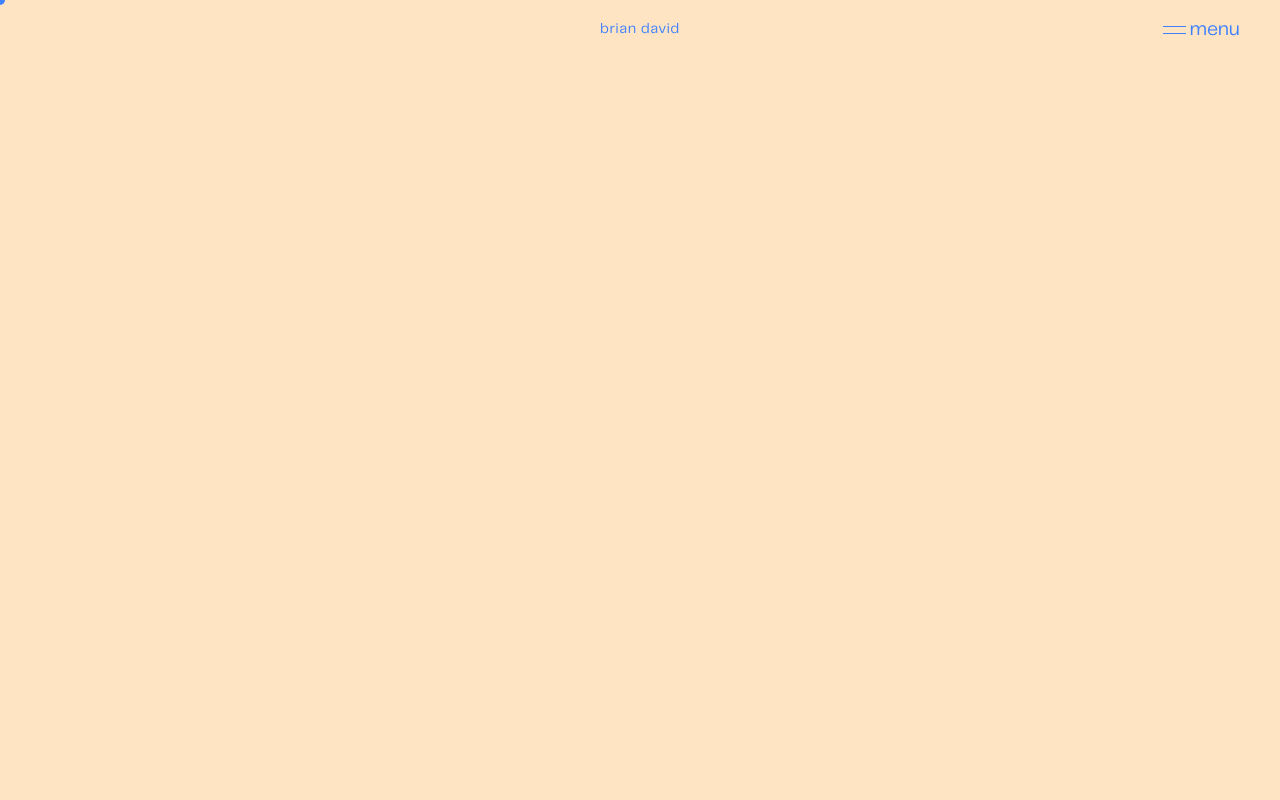
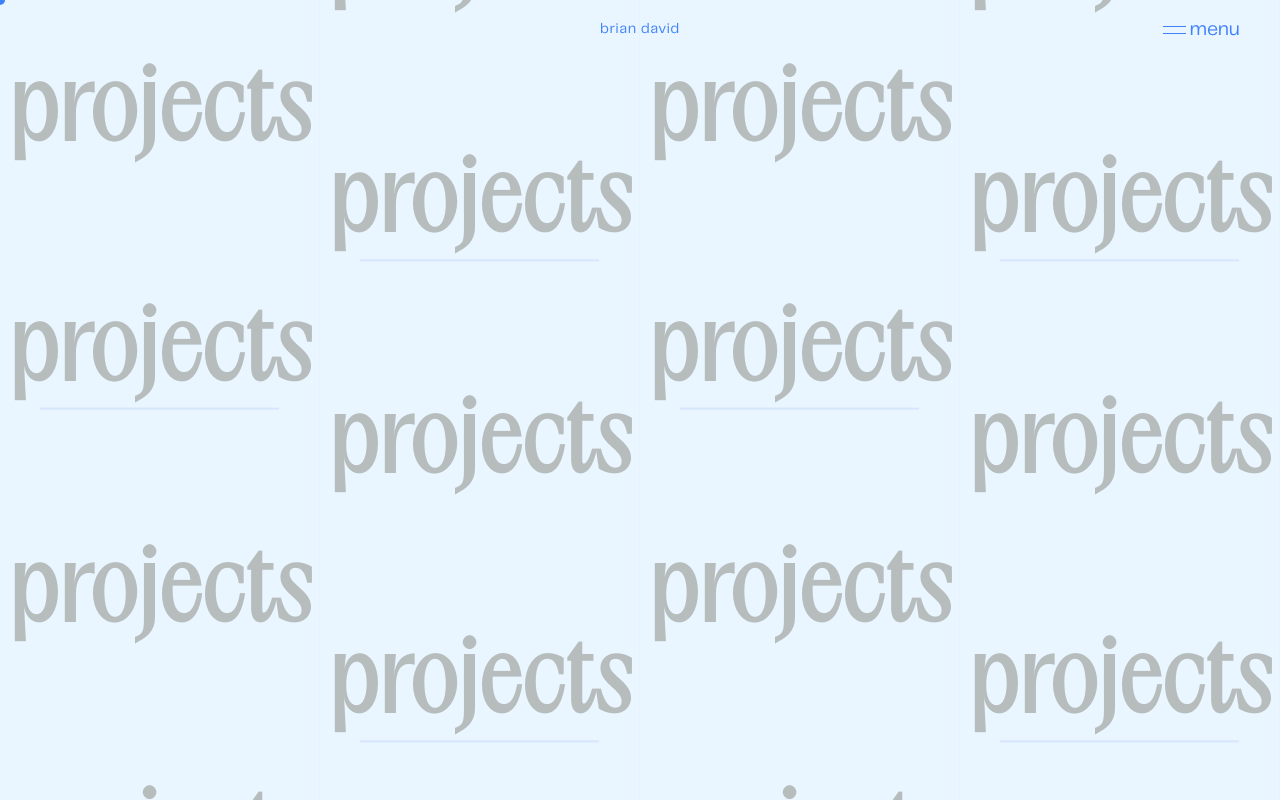
Before and after one commit to brian-david4/brian-portfolio-website, a React (Vite) app in the folder portfolio-website/: page /projects in a window 1280 px wide. Built offline with nearby package versions, Linux system fonts and the light colour scheme.

Commit message:
Refactor ProjectPage anims + styles

```diff
--- a/portfolio-website/src/components/ProjectIntro/ProjectIntro.tsx
+++ b/portfolio-website/src/components/ProjectIntro/ProjectIntro.tsx
@@ -12,7 +12,7 @@ const ProjectIntro = ({ title }: ProjectIntroProps) => {
       <motion.div
         initial={{ opacity: 1 }}
         exit={{ opacity: 0 }}
-        transition={{ duration: 2.5, ease: [0.76, 0, 0.24, 1] }}
+        transition={{ duration: 3.5, ease: [0.76, 0, 0.24, 1], delay: 0.5 }}
         className={styles.introWrapper}
       >
         <div className={styles.introSection}>
--- a/portfolio-website/src/components/ProjectIntro/prjIntro.module.css
+++ b/portfolio-website/src/components/ProjectIntro/prjIntro.module.css
@@ -2,15 +2,14 @@
   position: relative;
   height: 100%;
   width: 100%;
-  background-color: aqua;
   display: flex;
   flex-direction: row;
 }
 .introSection {
   width: 25%;
   height: 100%;
-  background-color: bisque;
-  border-right: 1px solid black;
+  /* background-color: bisque; */
+  border-right: 1px solid rgba(175, 208, 214, 0.1);
   display: flex;
   flex-direction: column;
   overflow: hidden;
--- a/portfolio-website/src/components/ProjectIntroSection/ProjectIntroSection.tsx
+++ b/portfolio-website/src/components/ProjectIntroSection/ProjectIntroSection.tsx
@@ -7,55 +7,26 @@ interface ProjectIntroSectionProps {
 }
 
 const ProjectIntroSection = ({ title, bottom }: ProjectIntroSectionProps) => {
+  const array = new Array(52);
   return (
     <motion.div
       initial={{ y: "0%" }}
       animate={{ y: bottom ? "100%" : "-100%" }}
-      transition={{ duration: 7, ease: [0.83, 0, 0.17, 1], delay: 1 }}
+      transition={{ duration: 8, ease: [0.83, 0, 0.17, 1], delay: 1 }}
       className={`${styles.sectionInner} ${bottom ? styles.bottom : ""}`}
     >
-      <h1 className={styles.projectFont}>{title}</h1>
-      <h1 className={styles.projectFont}>{title}</h1>
-      <h1 className={styles.projectFont}>{title}</h1>
-      <h1 className={styles.projectFont}>{title}</h1>
-      <h1 className={styles.projectFont}>{title}</h1>
-      <h1 className={styles.projectFont}>{title}</h1>
-      <h1 className={styles.projectFont}>{title}</h1>
-      <h1 className={styles.projectFont}>{title}</h1>
-      <h1 className={styles.projectFont}>{title}</h1>
-      <h1 className={styles.projectFont}>{title}</h1>
-      <h1 className={styles.projectFont}>{title}</h1>
-      <h1 className={styles.projectFont}>{title}</h1>
-      <h1 className={styles.projectFont}>{title}</h1>
-      <h1 className={styles.projectFont}>{title}</h1>
-      <h1 className={styles.projectFont}>{title}</h1>
-      <h1 className={styles.projectFont}>{title}</h1>
-      <h1 className={styles.projectFont}>{title}</h1>
-      <h1 className={styles.projectFont}>{title}</h1>
-      <h1 className={styles.projectFont}>{title}</h1>
-      <h1 className={styles.projectFont}>{title}</h1>
-      <h1 className={styles.projectFont}>{title}</h1>
-      <h1 className={styles.projectFont}>{title}</h1>
-      <h1 className={styles.projectFont}>{title}</h1>
-      <h1 className={styles.projectFont}>{title}</h1>
-      <h1 className={styles.projectFont}>{title}</h1>
-      <h1 className={styles.projectFont}>{title}</h1>
-      <h1 className={styles.projectFont}>{title}</h1>
-      <h1 className={styles.projectFont}>{title}</h1>
-      <h1 className={styles.projectFont}>{title}</h1>
-      <h1 className={styles.projectFont}>{title}</h1>
-      <h1 className={styles.projectFont}>{title}</h1>
-      <h1 className={styles.projectFont}>{title}</h1>
-      <h1 className={styles.projectFont}>{title}</h1>
-      <h1 className={styles.projectFont}>{title}</h1>
-      <h1 className={styles.projectFont}>{title}</h1>
-      <h1 className={styles.projectFont}>{title}</h1>
-      <h1 className={styles.projectFont}>{title}</h1>
-      <h1 className={styles.projectFont}>{title}</h1>
-      <h1 className={styles.projectFont}>{title}</h1>
-      <h1 className={styles.projectFont}>{title}</h1>
-      <h1 className={styles.projectFont}>{title}</h1>
-      <h1 className={styles.projectFont}>{title}</h1>
+      {Array.from({ length: array.length }).map((_, idx) => {
+        return (
+          <h1
+            key={`ti_${idx}`}
+            className={`${styles.projectFont} ${
+              idx % 2 === 0 ? styles.underline : ""
+            }`}
+          >
+            {title}
+          </h1>
+        );
+      })}
     </motion.div>
   );
 };
--- a/portfolio-website/src/components/ProjectIntroSection/pjIntSec.module.css
+++ b/portfolio-website/src/components/ProjectIntroSection/pjIntSec.module.css
@@ -5,8 +5,19 @@
   position: absolute;
 }
 .projectFont {
+  position: relative;
   font-family: "Acma Light";
   font-size: 7.5vw;
+  color: var(--dark-green);
+}
+.underline::after {
+  content: "";
+  position: absolute;
+  bottom: 0;
+  width: 75%;
+  height: 2px;
+  background-color: var(--coffee);
+  left: 12.5%;
 }
 .bottom {
   bottom: 0;
--- a/portfolio-website/src/pages/Projects/projs.module.css
+++ b/portfolio-website/src/pages/Projects/projs.module.css
@@ -7,7 +7,7 @@
   width: 100vw;
   height: 100vh;
   color: var(--bright-red);
-  background-color: bisque;
+  background-color: var(--main-theme);
 }
 .projectTitle {
   position: absolute;
```
Also changed, not shown: portfolio-website/src/pages/Projects/Projects.tsx (+1 -8 lines), portfolio-website/src/pages/Projects/anims.ts (deleted, +0 -13 lines).
